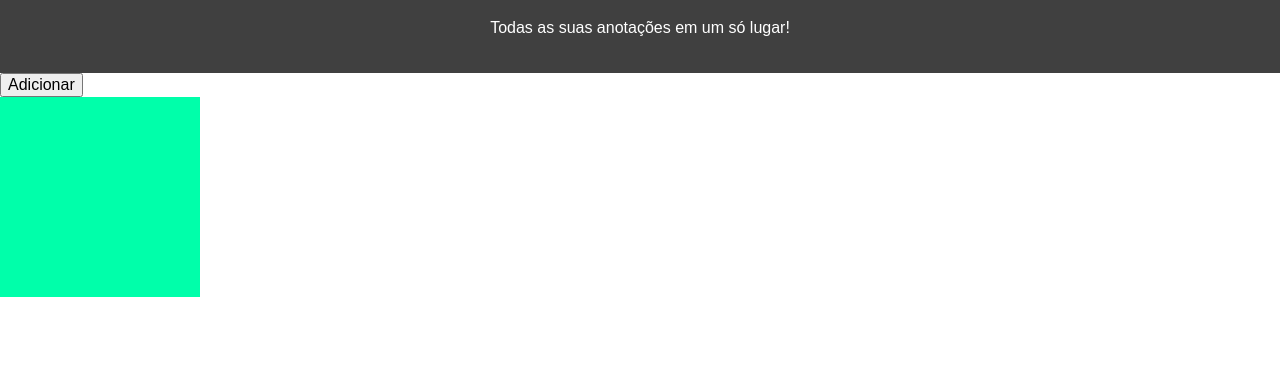
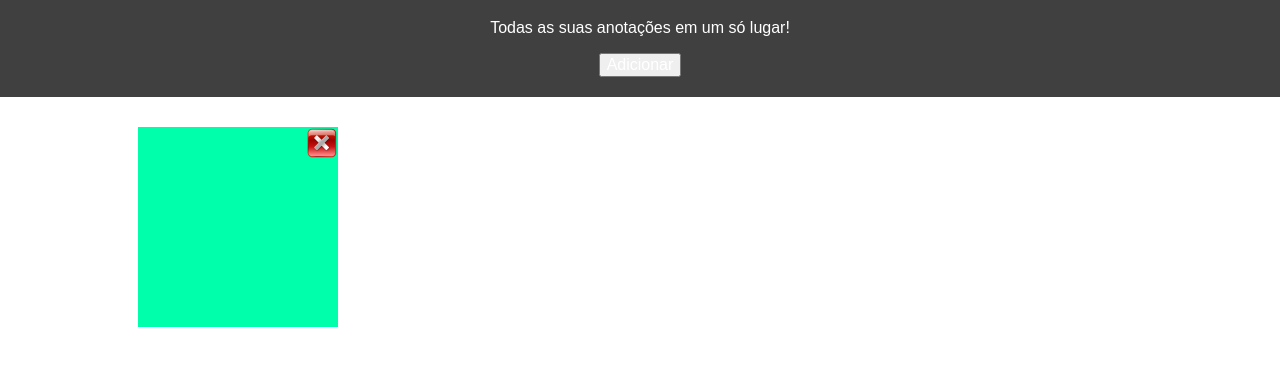
Before and after one commit to sgea/AutoNotas, a plain HTML site: page index.html in a window 1280 px wide. Both pictures are taken after a click on the button "Adicionar". Shown: the part 81-446 px from the top of the page. Drawn offline with Linux system fonts and the light colour scheme.

Commit message:
Iniciando a removação de notas

```diff
--- a/css/personalizado.css
+++ b/css/personalizado.css
@@ -214,9 +214,34 @@ header
 	padding: 20px 0;
 }
 
-.nota
+section#conteudo
+{
+  margin: 20px 10%;
+  width: 90%;
+}
+
+div.nota
 {
 	height: 200px;
 	width: 200px;
+  position: relative;
+  display: inline-block;
 	background-color: #00ffaa;
+  margin: 10px;
 }
+
+span.fechar
+{
+  width: 32px;
+  height: 32px;
+  position: absolute;
+  top: 0;
+  right: 0;
+  background: url("../img/close.png");
+  background-size:  100% 100%;
+}
+
+span.fechar:hover
+{
+  background-color: black;
+}
--- a/index.html
+++ b/index.html
@@ -18,11 +18,11 @@
 
 			<p>Todas as suas anotações em um só lugar!</p>
 
+			<button  onclick="adicionar()">Adicionar</button>
+
 		</header>
 
 		<section id="conteudo">
-
-			<button  onclick="adicionar()">Adicionar</button>
 
 		</section>
 
--- a/js/personalizado.js
+++ b/js/personalizado.js
@@ -18,8 +18,10 @@ function inserirNota()
 
 }
 
-function removerNota()
+function removerNota( id )
 {
+
+	var id = getElementById( id );
 
 }
 
@@ -27,8 +29,18 @@ function removerNota()
 function criarNovoNode()
 {
 
-	var node = document.createElement("div");
-	return node;
+	var nota = document.createElement("div");
+
+	var fechar = document.createElement("span");
+	fechar.className = "fechar";
+
+	nota.appendChild( fechar );
+
+	nota.id = "nota" + id;
+	fechar.id = "span" + id;
+	id++;
+
+	return nota;
 
 }
 
@@ -42,4 +54,9 @@ window.onload
 		inserirNota();
 	}
 
+	function remover()
+	{
+		removerNota();
+	}
+
 }
```
Also changed, not shown: img/close.png (added).
